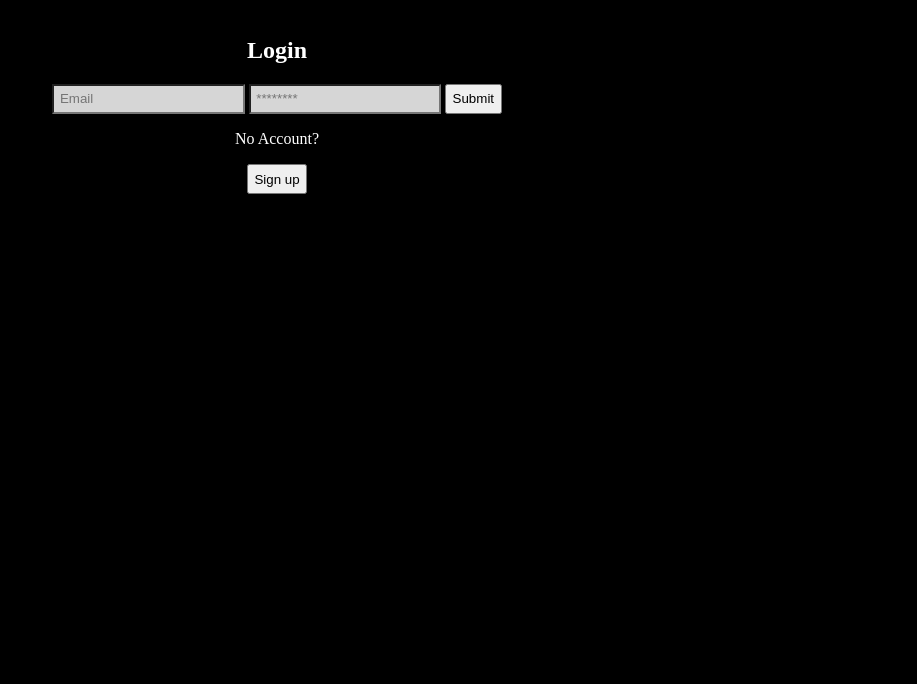
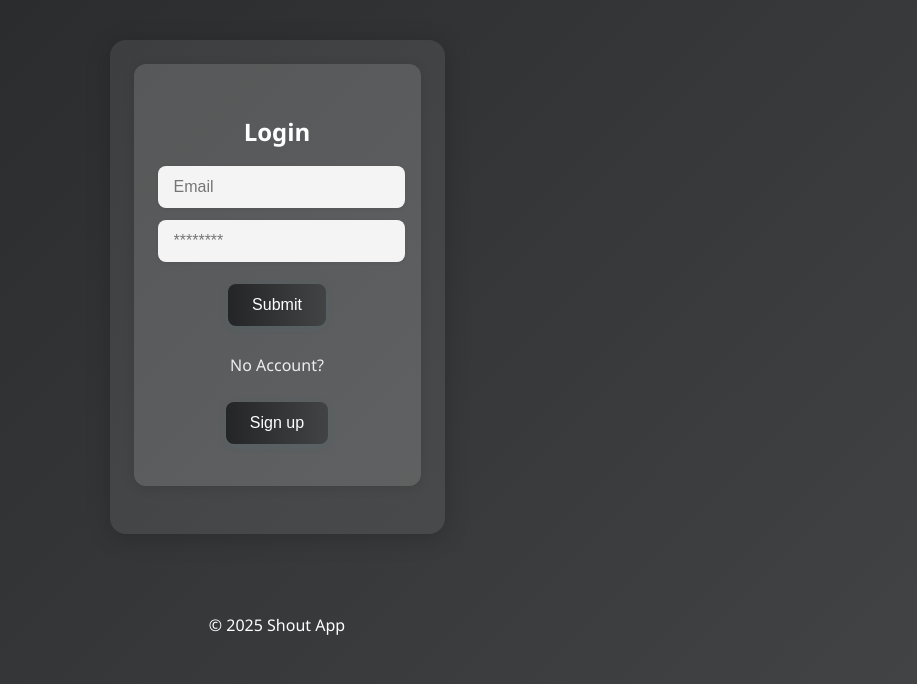
Before and after one commit to Onlyriley/shout-messages, a website: page public/index.html in a window 1280 px wide. Shown: the part 116-800 px from the top of the page, without its empty margins (363-1280 px from the left). Drawn offline with Linux system fonts and the light colour scheme.

Commit message:
Better Theme
- Changes theme to more sleek design
- Messages now refresh every 10 seconds

```diff
--- a/public/index.html
+++ b/public/index.html
@@ -8,20 +8,18 @@
 </head>
 
 <body>
+    <div class="background-gradient">
         <section class="topbanner">
             <h2>Shout Messages</h2>
         </section>
 
-    <section id="auth" class="authmenu">
-        <div>
+        <div class="container">
+            <section id="auth" class="authmenu card">
                 <h2>Login</h2>
-        </div>
-
                 <p id="error" style="display: none;"></p>
                 <input id="emailInput" placeholder="Email" />
-        <input id="passwordInput" placeholder="********" />
+                <input id="passwordInput" placeholder="********" type="password" />
                 <button id="authBtn" onclick="authenticate()">Submit</button>
-
                 <div class="register-content">
                     <p>No Account?</p>
                     <button onclick="toggleIsRegister()" id="registerBtn">Sign up</button>
@@ -34,9 +32,13 @@
             </header>
 
             <main style="display: none;">
-
+                <!-- Messages will go here -->
             </main>
-
+        </div>
+        <footer>
+            <p>&copy; 2025 Shout App</p>
+        </footer>
+    </div>
 </body>
 <script>
     let token = localStorage.getItem('token')
@@ -65,11 +67,16 @@
         document.querySelector('.register-content button').innerText = isRegistration ? 'Sign in' : 'Sign up'
     }
 
+    let messageRefreshInterval = null;
     async function showDashboard() {
         main.style.display = 'block'
         authContent.style.display = 'none'
 
         await fetchMessages()
+        // Start auto-refresh every 10 seconds
+        if (!messageRefreshInterval) {
+            messageRefreshInterval = setInterval(fetchMessages, 10000);
+        }
     }
 
     async function fetchMessages() {
@@ -146,6 +153,10 @@
 
     function logout() {
         localStorage.removeItem("token")
+        if (messageRefreshInterval) {
+            clearInterval(messageRefreshInterval);
+            messageRefreshInterval = null;
+        }
         window.location.reload()
     }
 
--- a/public/styles.css
+++ b/public/styles.css
@@ -1,42 +1,112 @@
 body {
-    background-color: black;
-    color: white;
+    font-family: 'Segoe UI', Arial, sans-serif;
+    margin: 0;
+    padding: 0;
+    color: #222;
 }
 
-.authmenu {
-    padding: 5%;
-    border-radius: 5%;
-    border-color: black;
-    border-style: solid;
+.background-gradient {
+    min-height: 100vh;
+    background: linear-gradient(135deg, #232526 0%, #414345 100%);
+    display: flex;
+    flex-direction: column;
     justify-content: center;
-    text-align: center;
+}
+
+.container {
+    max-width: 400px;
+    margin: 40px auto;
+    padding: 24px;
+    background: rgba(255,255,255,0.08);
+    border-radius: 16px;
+    box-shadow: 0 4px 24px rgba(0,0,0,0.18);
 }
 
 .topbanner {
     text-align: center;
+    margin-top: 32px;
+    margin-bottom: 16px;
+}
+.topbanner h2 {
+    font-size: 2.2rem;
+    color: #fff;
+    letter-spacing: 2px;
+    margin: 0;
+}
+
+.card {
+    background: rgba(255,255,255,0.13);
+    border-radius: 12px;
+    box-shadow: 0 2px 12px rgba(0,0,0,0.10);
+    padding: 32px 24px;
+    margin-bottom: 24px;
+}
+
+.authmenu {
+    text-align: center;
+}
+.authmenu h2 {
+    color: #fff;
+    margin-bottom: 18px;
 }
 
 input {
-    padding: .5%;
-    background-color: rgb(214, 214, 214);
+    display: block;
+    width: 90%;
+    margin: 12px auto;
+    padding: 12px 16px;
+    border: none;
+    border-radius: 8px;
+    font-size: 1rem;
+    background: #f4f4f4;
+    color: #222;
+    box-shadow: 0 1px 4px rgba(0,0,0,0.07);
+    outline: none;
+    transition: box-shadow 0.2s;
+}
+input:focus {
+    box-shadow: 0 2px 8px rgba(33,147,176,0.18);
 }
 
 button {
-    padding: .5%
+    padding: 12px 24px;
+    margin: 10px 0;
+    border: none;
+    border-radius: 8px;
+    background: linear-gradient(90deg, #232526 0%, #414345 100%);
+    color: #fff;
+    font-size: 1rem;
+    cursor: pointer;
+    box-shadow: 0 2px 8px rgba(33,147,176,0.08);
+    transition: background 0.2s, transform 0.2s;
+}
+button:hover {
+    background: linear-gradient(90deg, #414345 0%, #232526 100%);
+    transform: translateY(-2px) scale(1.04);
 }
 
-.logoutbutton {
-    margin-top: 10px;
+.register-content {
+    margin-top: 18px;
+    color: #eee;
 }
 
-.messagesbox {
-    padding: 5px;
-    border-radius: 2%;
-    border-width: 2px;
-    border-color: white;
-    border-style: solid;
+footer {
+    text-align: center;
+    padding: 24px 0 12px 0;
+    color: #fff;
+    font-size: 1rem;
+    background: transparent;
 }
 
-.messagetextfield {
-    width: 50%;
+@media (max-width: 600px) {
+    .container {
+        padding: 12px 4px;
+        border-radius: 8px;
+    }
+    .topbanner h2 {
+        font-size: 1.5rem;
+    }
+    .card {
+        padding: 18px 8px;
+    }
 }
```
Lines whose indentation alone changed are shown as unchanged.
